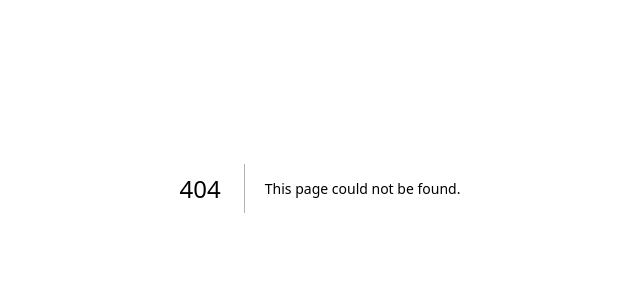
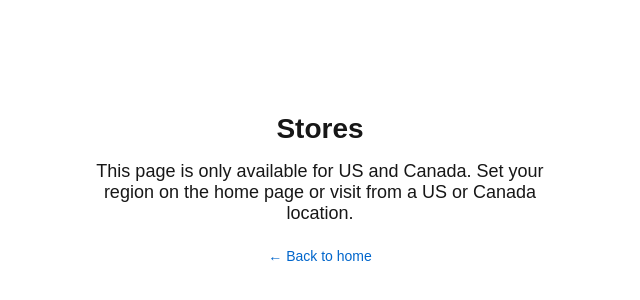
Before and after one commit to PavansaiKaviti/geo, a Next.js app: page /stores in a window 1280 px wide. Before the commit this address had no page. Shown: the part 212-512 px from the top of the page, without its empty margins (320-960 px from the left). Built offline with nearby package versions, Linux system fonts and the light colour scheme; no server answers.

Commit message:
Add link to navigate to Stores in HomeClient component

```diff
--- a/src/app/HomeClient.js
+++ b/src/app/HomeClient.js
@@ -81,6 +81,9 @@ export default function HomeClient({ region }) {
             <Link href="/regionContent" className={styles.regionLink}>
               Go to Region Content →
             </Link>
+            <Link href="/stores" className={styles.regionLink}>
+              Go to Stores (US → Amazon, Canada → Apple) →
+            </Link>
           </div>
 
           {loading && <p className={styles.geoStatus}>Loading…</p>}
--- /dev/null
+++ b/src/app/stores/page.js
@@ -0,0 +1,74 @@
+import { headers, cookies } from "next/headers";
+import Link from "next/link";
+import styles from "./page.module.css";
+
+export default async function StoresPage() {
+  const headersList = await headers();
+  const cookieStore = await cookies();
+  const regionFromGeo = headersList.get("x-region");
+  const regionFromCookie = cookieStore.get("region")?.value?.toLowerCase();
+  const region = regionFromGeo ?? regionFromCookie;
+
+  if (region === "us") {
+    return (
+      <div className={styles.page}>
+        <main className={styles.main}>
+          <h1 className={styles.title}>Stores</h1>
+          <p className={styles.message}>
+            You're in the US region. You can use:
+          </p>
+          <a
+            href="https://amazon.com"
+            target="_blank"
+            rel="noopener noreferrer"
+            className={styles.storeLink}
+          >
+            Amazon.com →
+          </a>
+          <Link href="/" className={styles.back}>
+            ← Back to home
+          </Link>
+        </main>
+      </div>
+    );
+  }
+
+  if (region === "ca") {
+    return (
+      <div className={styles.page}>
+        <main className={styles.main}>
+          <h1 className={styles.title}>Stores</h1>
+          <p className={styles.message}>
+            You're in the Canada region. You can use:
+          </p>
+          <a
+            href="https://apple.com"
+            target="_blank"
+            rel="noopener noreferrer"
+            className={styles.storeLink}
+          >
+            Apple.com →
+          </a>
+          <Link href="/" className={styles.back}>
+            ← Back to home
+          </Link>
+        </main>
+      </div>
+    );
+  }
+
+  return (
+    <div className={styles.page}>
+      <main className={styles.main}>
+        <h1 className={styles.title}>Stores</h1>
+        <p className={styles.message}>
+          This page is only available for US and Canada. Set your region on the
+          home page or visit from a US or Canada location.
+        </p>
+        <Link href="/" className={styles.back}>
+          ← Back to home
+        </Link>
+      </main>
+    </div>
+  );
+}
--- /dev/null
+++ b/src/app/stores/page.module.css
@@ -0,0 +1,69 @@
+.page {
+  min-height: 100vh;
+  display: flex;
+  align-items: center;
+  justify-content: center;
+  padding: 24px;
+}
+
+.main {
+  max-width: 480px;
+  text-align: center;
+}
+
+.title {
+  font-size: 28px;
+  font-weight: 600;
+  margin-bottom: 16px;
+  color: var(--text-primary, #171717);
+}
+
+.message {
+  font-size: 18px;
+  margin-bottom: 24px;
+  color: var(--text-primary, #171717);
+}
+
+.storeLink {
+  display: inline-block;
+  font-size: 18px;
+  font-weight: 600;
+  color: #0066cc;
+  margin-bottom: 24px;
+  padding: 12px 20px;
+  border-radius: 8px;
+  border: 2px solid #0066cc;
+  transition: 0.2s;
+}
+
+.storeLink:hover {
+  background: #0066cc;
+  color: #fff;
+}
+
+.back {
+  font-size: 14px;
+  font-weight: 500;
+  color: #0066cc;
+  display: block;
+}
+
+.back:hover {
+  text-decoration: underline;
+}
+
+@media (prefers-color-scheme: dark) {
+  .storeLink {
+    color: #6eb3f7;
+    border-color: #6eb3f7;
+  }
+
+  .storeLink:hover {
+    background: #6eb3f7;
+    color: #000;
+  }
+
+  .back {
+    color: #6eb3f7;
+  }
+}
```
